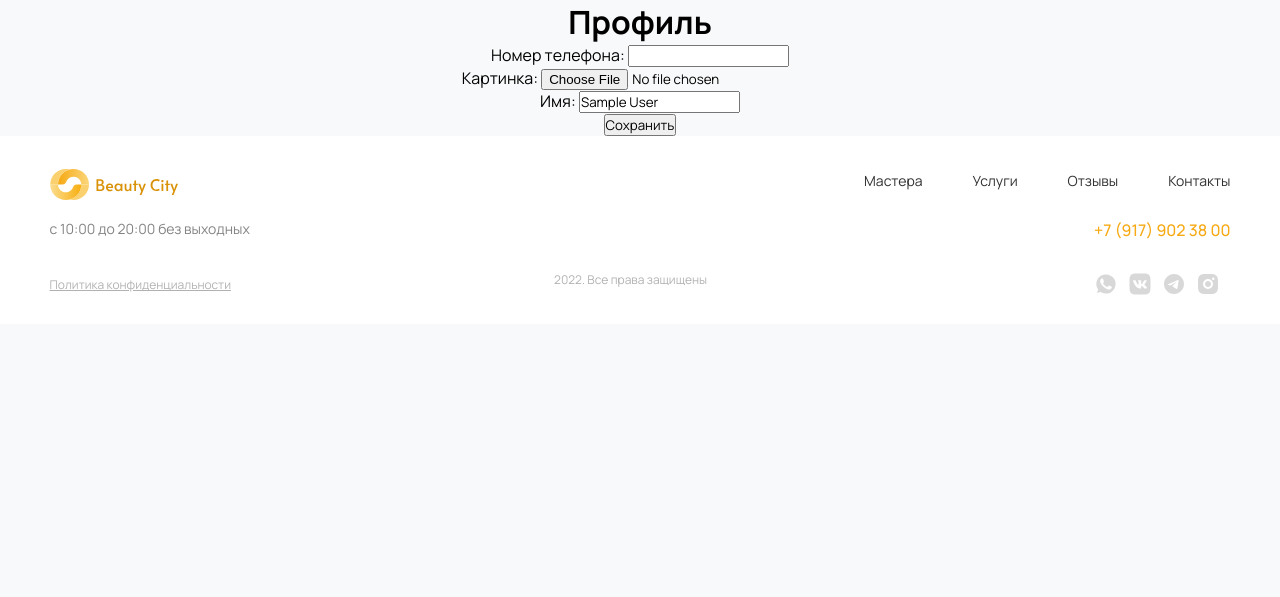
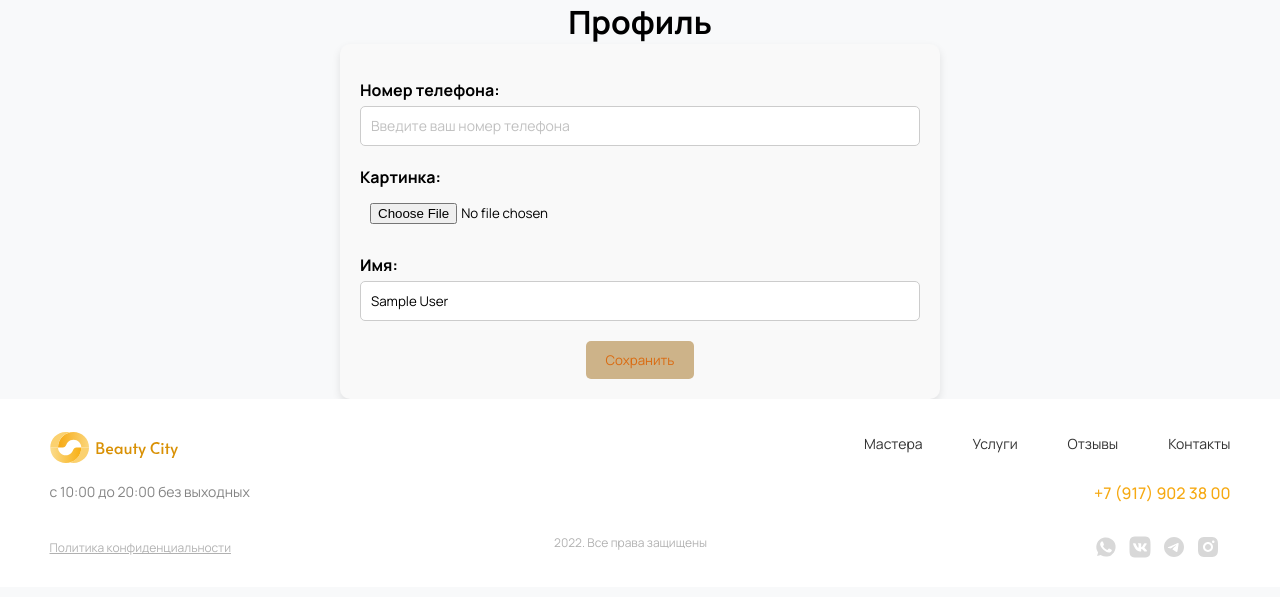
Before and after one commit to Hard-Working-Dimka/Beauty_salon, a Django app: page /edit_profile/ in a window 1280 px wide. Shown: the part 106-703 px from the top of the page. Run offline with Django 4.2, Linux system fonts and the light colour scheme; the visitor is signed in with stand-in values (Sample User, id 1).

Commit message:
add beautiful styles

```diff
--- a/Salons/forms.py
+++ b/Salons/forms.py
@@ -2,6 +2,7 @@ from django import forms
 
 from CustomUser.models import User
 from Salons.models import Review
+from django.forms import widgets
 
 
 class QuestionForm(forms.ModelForm):
@@ -34,4 +35,19 @@ class ProfileUserForm(forms.ModelForm):
     class Meta:
         model = User
         fields = ['phonenumber', 'avatar', 'name']
-    #TODO: сделать красивые поля в отображении html
+        widgets = {
+            'phonenumber': widgets.TextInput(attrs={
+                'class': 'form-control',
+                'placeholder': 'Введите ваш номер телефона',
+                'style': 'width: 100%; padding: 10px; border-radius: 5px; border: 1px solid #ccc;'
+            }),
+            'avatar': widgets.ClearableFileInput(attrs={
+                'class': 'form-control',
+                'style': 'width: 100%; padding: 10px; border-radius: 5px;'
+            }),
+            'name': widgets.TextInput(attrs={
+                'class': 'form-control',
+                'placeholder': 'Введите ваше имя',
+                'style': 'width: 100%; padding: 10px; border-radius: 5px; border: 1px solid #ccc;'
+            })
+        }
--- a/templates/profile_edit.html
+++ b/templates/profile_edit.html
@@ -5,22 +5,32 @@
 <h1 style="text-align: center;">Профиль</h1>
 
 
-  <form enctype="multipart/form-data" method="post" style="max-width: 500px; margin: 0 auto;">
+<form enctype="multipart/form-data" method="post" style="max-width: 600px; margin: 0 auto; background: #f9f9f9; padding: 20px; border-radius: 10px; box-shadow: 0 4px 8px rgba(0, 0, 0, 0.1);">
     {% csrf_token %}
-    <div class="form-error" style="text-align: center;">{{ form.non_field_errors }}</div>
+
+    <div class="form-error" style="color: red; text-align: center; margin-bottom: 15px;">
+        {{ form.non_field_errors }}
+    </div>
 
     {% for f in form %}
-      <p style="text-align: center;">
-        <label class="form-label" for="{{ f.id_for_label }}">{{ f.label }}: </label>
-        {{ f }}
-      </p>
-      <div class="form-error" style="text-align: center;">{{ f.errors }}</div>
+        <div class="form-group" style="margin-bottom: 20px;">
+            <label for="{{ f.id_for_label }}" style="font-size: 16px; font-weight: bold; display: block; margin-bottom: 5px;">
+                {{ f.label }}:
+            </label>
+            <div style="position: relative;">
+                {{ f }}
+                <div class="form-error" style="color: red; font-size: 12px; position: absolute; bottom: -20px; left: 0;">
+                    {{ f.errors }}
+                </div>
+            </div>
+        </div>
     {% endfor %}
 
-    <p style="text-align: center;">
-      <button type="submit">Сохранить</button>
-    </p>
-  </form>
-
+    <div class="form-group" style="text-align: center;">
+        <button type="submit" style="background-color: #cdb389; color: #da6a10; padding: 10px 20px; border: none; border-radius: 5px; cursor: pointer;">
+            Сохранить
+        </button>
+    </div>
+</form>
 
 {% endblock %}
```
